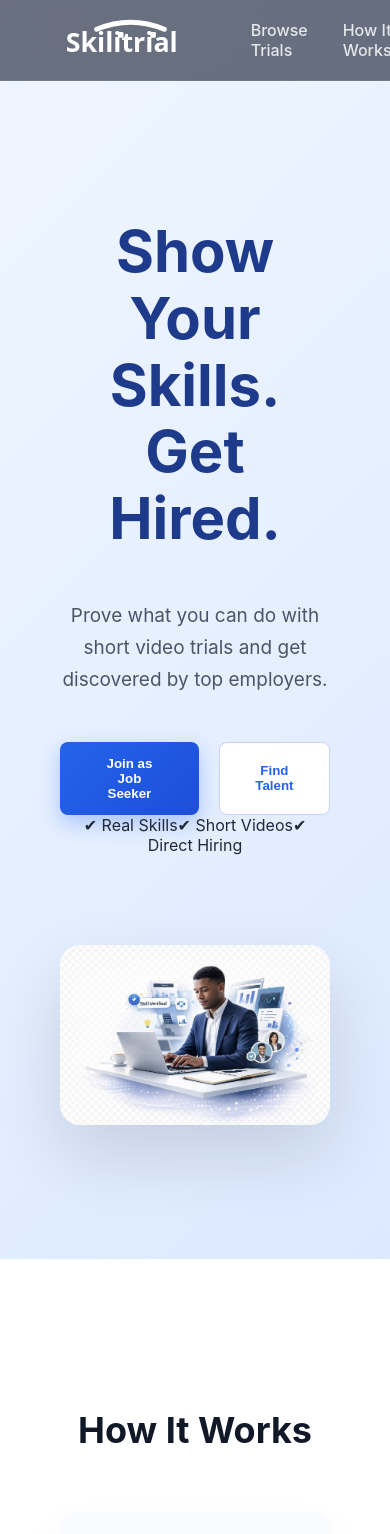
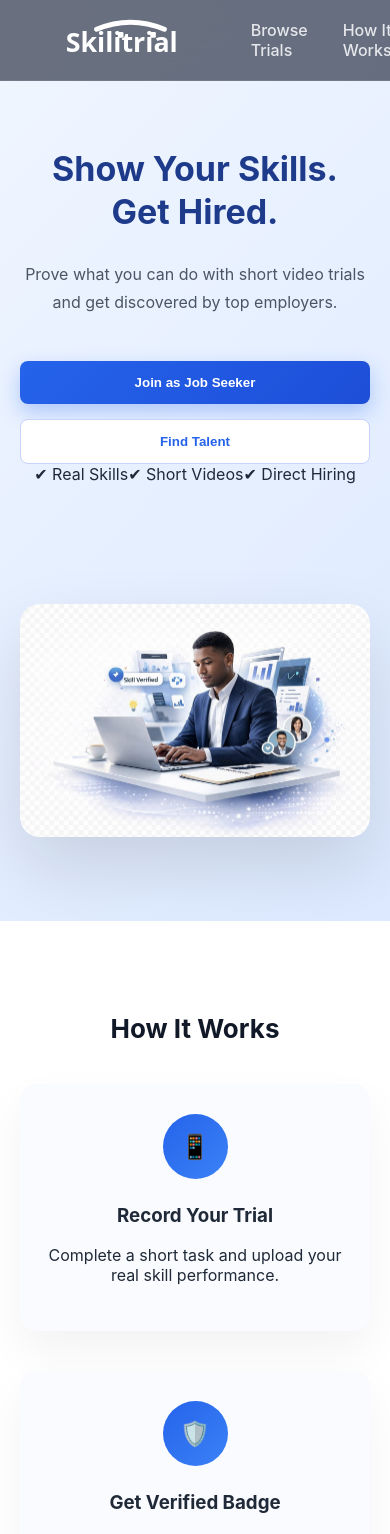
Before and after one commit to sahilbagal2004/Skilitrial, a React app in the folder skilitrial/frontend/: page / in a window 390 px wide. Shown: the top 1534 px of the page. Built offline with nearby package versions, Linux system fonts and the light colour scheme; the HTML template or start-up script is replaced by a standard one.

Commit message:
Fixed mobile responsive layout

```diff
--- a/skilitrial/frontend/src/pages/Home.css
+++ b/skilitrial/frontend/src/pages/Home.css
@@ -300,4 +300,89 @@ section {
     opacity: 1;
     transform: translateY(0);
   }
+}/* ================= MOBILE FIX (PROPER PHONE OPTIMIZATION) ================= */
+
+@media (max-width: 768px) {
+
+  /* Reduce global section padding */
+  section {
+    padding: 70px 20px;
+  }
+
+  /* HERO */
+  .hero {
+    padding-top: 120px;
+    padding-bottom: 80px;
+  }
+
+  .hero-left h1 {
+    font-size: 34px;
+    line-height: 1.25;
+  }
+
+  .hero-left p {
+    font-size: 16px;
+    margin-top: 20px;
+  }
+
+  .hero-buttons {
+    flex-direction: column;
+    gap: 15px;
+  }
+
+  .btn-primary,
+  .btn-outline {
+    width: 100%;
+    padding: 14px;
+  }
+
+  .hero-right img {
+    max-width: 100%;
+    margin-top: 30px;
+  }
+
+  /* HOW SECTION */
+  .how-section h2 {
+    font-size: 26px;
+    margin-bottom: 40px;
+  }
+
+  .how-card {
+    padding: 30px 20px;
+  }
+
+  /* FEATURED */
+  .featured {
+    padding: 70px 20px;
+  }
+
+  .featured h2 {
+    font-size: 26px;
+    margin-bottom: 40px;
+  }
+
+  .card img {
+    height: 180px;
+  }
+
+  /* CTA */
+  .cta {
+    padding-top: 80px;
+    padding-bottom: 80px;
+  }
+
+  .cta h2 {
+    font-size: 26px;
+  }
+
+  /* FOOTER */
+  .footer {
+    padding: 60px 20px;
+    text-align: center;
+  }
+
+  .footer-columns {
+    flex-direction: column;
+    gap: 30px;
+  }
 }
```
